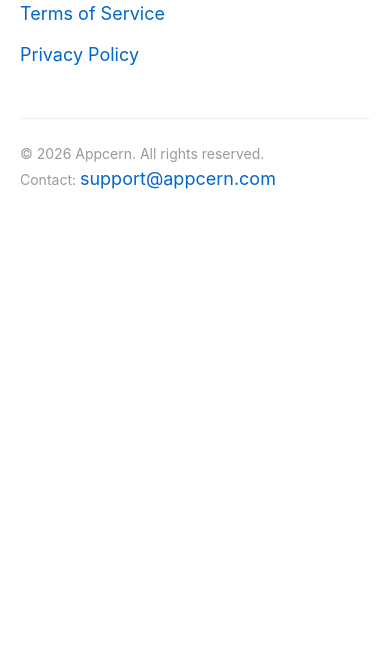
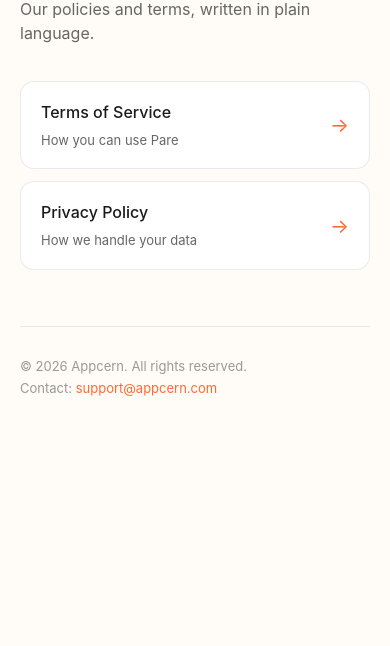
Before and after one commit to yavuz-spec/pare-legal, a plain HTML site: page index.html in a window 390 px wide. Shown: the part 198-844 px from the top of the page. Drawn offline with Linux system fonts and the light colour scheme.

Commit message:
Revamp legal documents page layout and styles
Updated the layout and styling of the legal documents page, including a new brand section and improved responsiveness.

```diff
--- a/index.html
+++ b/index.html
@@ -4,46 +4,198 @@
   <meta charset="UTF-8">
   <meta name="viewport" content="width=device-width, initial-scale=1">
   <title>Pare — Legal Documents</title>
+  <meta name="description" content="Legal documents for Pare, your personal AI cooking assistant by Appcern.">
   <style>
+    :root {
+      --bg: #FFFBF7;
+      --surface: #FFFFFF;
+      --text: #1a1a1a;
+      --text-muted: #666666;
+      --text-subtle: #999999;
+      --border: rgba(0,0,0,0.08);
+      --border-strong: rgba(0,0,0,0.12);
+      --accent: #FF6B35;
+      --accent-soft: #FFE8DD;
+      --accent-dark: #993C1D;
+    }
+
+    @media (prefers-color-scheme: dark) {
+      :root {
+        --bg: #1a1410;
+        --surface: #241c17;
+        --text: #f5f1ea;
+        --text-muted: #a8a098;
+        --text-subtle: #6e665e;
+        --border: rgba(255,255,255,0.08);
+        --border-strong: rgba(255,255,255,0.14);
+        --accent: #FF8556;
+        --accent-soft: #3a2418;
+        --accent-dark: #FFB593;
+      }
+    }
+
+    * { box-sizing: border-box; }
+
     body {
       font-family: -apple-system, BlinkMacSystemFont, "Segoe UI", system-ui, sans-serif;
-      max-width: 600px;
-      margin: 80px auto;
-      padding: 0 20px;
-      color: #1a1a1a;
+      background: var(--bg);
+      color: var(--text);
+      margin: 0;
+      padding: 0;
       line-height: 1.6;
+      -webkit-font-smoothing: antialiased;
+      -moz-osx-font-smoothing: grayscale;
     }
-    h1 { font-size: 28px; margin-bottom: 8px; }
-    .subtitle { color: #666; margin-bottom: 32px; }
-    ul { list-style: none; padding: 0; }
-    li { margin-bottom: 12px; }
-    a {
-      color: #0066cc;
+
+    .container {
+      max-width: 560px;
+      margin: 0 auto;
+      padding: 64px 24px;
+    }
+
+    .brand {
+      display: flex;
+      align-items: center;
+      gap: 12px;
+      margin-bottom: 64px;
+    }
+
+    .brand-mark {
+      width: 38px;
+      height: 38px;
+      border-radius: 9px;
+      background: var(--text);
+      display: flex;
+      align-items: center;
+      justify-content: center;
+      color: var(--accent);
+      font-weight: 600;
+      font-size: 20px;
+      font-family: Georgia, "Times New Roman", serif;
+      font-style: italic;
+      letter-spacing: -0.5px;
+    }
+
+    .brand-text { line-height: 1.2; }
+    .brand-name { font-size: 15px; font-weight: 500; color: var(--text); }
+    .brand-by { font-size: 12px; color: var(--text-subtle); margin-top: 2px; }
+
+    h1 {
+      font-family: Georgia, "Times New Roman", serif;
+      font-size: 38px;
+      font-weight: 500;
+      margin: 0 0 12px;
+      letter-spacing: -0.8px;
+      line-height: 1.1;
+    }
+
+    .subtitle {
+      color: var(--text-muted);
+      font-size: 17px;
+      margin: 0 0 48px;
+      line-height: 1.5;
+    }
+
+    .doc-list {
+      display: flex;
+      flex-direction: column;
+      gap: 12px;
+      margin-bottom: 56px;
+    }
+
+    .doc-link {
+      display: flex;
+      align-items: center;
+      justify-content: space-between;
+      padding: 22px 26px;
+      background: var(--surface);
+      border: 0.5px solid var(--border);
+      border-radius: 14px;
       text-decoration: none;
-      font-size: 18px;
+      color: var(--text);
+      transition: all 0.2s ease;
     }
-    a:hover { text-decoration: underline; }
+
+    .doc-link:hover {
+      border-color: var(--accent);
+      transform: translateY(-1px);
+      box-shadow: 0 4px 16px rgba(255, 107, 53, 0.08);
+    }
+
+    .doc-link-text { flex: 1; }
+    .doc-link-title { font-size: 16px; font-weight: 500; margin-bottom: 4px; }
+    .doc-link-desc { font-size: 13px; color: var(--text-muted); }
+
+    .doc-link-arrow {
+      color: var(--accent);
+      font-size: 20px;
+      transition: transform 0.2s ease;
+      flex-shrink: 0;
+      margin-left: 16px;
+    }
+
+    .doc-link:hover .doc-link-arrow { transform: translateX(4px); }
+
     footer {
-      margin-top: 48px;
-      padding-top: 24px;
-      border-top: 1px solid #eee;
-      color: #999;
-      font-size: 14px;
+      padding-top: 28px;
+      border-top: 0.5px solid var(--border);
+      color: var(--text-subtle);
+      font-size: 13px;
+      line-height: 1.7;
+    }
+
+    footer a {
+      color: var(--accent);
+      text-decoration: none;
+    }
+
+    footer a:hover { text-decoration: underline; }
+
+    @media (max-width: 520px) {
+      .container { padding: 48px 20px; }
+      h1 { font-size: 30px; }
+      .subtitle { font-size: 16px; margin-bottom: 36px; }
+      .doc-link { padding: 18px 20px; }
     }
   </style>
 </head>
 <body>
-  <h1>Pare Legal Documents</h1>
-  <p class="subtitle">Personal AI Cooking Assistant</p>
+  <div class="container">
 
-  <ul>
-    <li><a href="./terms/index.html">Terms of Service</a></li>
-    <li><a href="./privacy/index.html">Privacy Policy</a></li>
-  </ul>
+    <div class="brand">
+      <div class="brand-mark">P</div>
+      <div class="brand-text">
+        <div class="brand-name">Pare</div>
+        <div class="brand-by">by Appcern</div>
+      </div>
+    </div>
 
-  <footer>
-    © 2026 Appcern. All rights reserved.<br>
-    Contact: <a href="mailto:legal@appcern.com">support@appcern.com</a>
-  </footer>
+    <h1>Legal Documents</h1>
+    <p class="subtitle">Our policies and terms, written in plain language.</p>
+
+    <div class="doc-list">
+      <a class="doc-link" href="./terms/">
+        <div class="doc-link-text">
+          <div class="doc-link-title">Terms of Service</div>
+          <div class="doc-link-desc">How you can use Pare</div>
+        </div>
+        <div class="doc-link-arrow">→</div>
+      </a>
+
+      <a class="doc-link" href="./privacy/">
+        <div class="doc-link-text">
+          <div class="doc-link-title">Privacy Policy</div>
+          <div class="doc-link-desc">How we handle your data</div>
+        </div>
+        <div class="doc-link-arrow">→</div>
+      </a>
+    </div>
+
+    <footer>
+      © 2026 Appcern. All rights reserved.<br>
+      Contact: <a href="mailto:support@appcern.com">support@appcern.com</a>
+    </footer>
+
+  </div>
 </body>
 </html>
```
